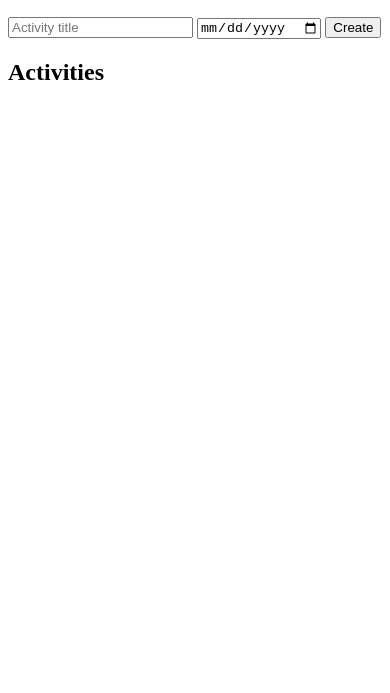
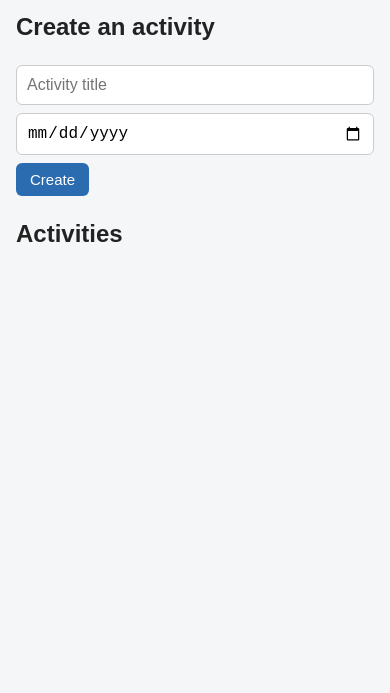
Before and after one commit to ajaygoviind/ShowUp, a website: page public/index.html in a window 390 px wide. Shown: the part 151-844 px from the top of the page. Drawn offline with Linux system fonts and the light colour scheme; no server answers.

Commit message:
add CSS styling and phone layout

```diff
--- a/public/index.html
+++ b/public/index.html
@@ -4,6 +4,7 @@
   <meta charset="UTF-8">
   <meta name="viewport" content="width=device-width, initial-scale=1.0">
   <title>ShowUp</title>
+    <link rel="stylesheet" href="style.css">
 </head>
 <body>
 
--- /dev/null
+++ b/public/style.css
@@ -0,0 +1,68 @@
+/* style.css — how ShowUp looks */
+
+/* Whole page */
+body {
+  font-family: Arial, sans-serif;
+  background: #f4f6f8;      /* light grey background */
+  color: #222;              /* dark text */
+  max-width: 600px;         /* don't stretch too wide on big screens */
+  margin: 0 auto;           /* centre the page */
+  padding: 16px;            /* space around the edges */
+}
+
+h1 {
+  color: #2b6cb0;           /* blue title */
+}
+
+/* Input boxes */
+input {
+  padding: 10px;
+  margin: 4px 0;
+  border: 1px solid #ccc;
+  border-radius: 6px;       /* rounded corners */
+  font-size: 16px;
+}
+
+/* All buttons */
+button {
+  padding: 8px 14px;
+  margin: 4px 4px 4px 0;
+  border: none;
+  border-radius: 6px;
+  background: #2b6cb0;
+  color: white;
+  font-size: 15px;
+  cursor: pointer;          /* hand cursor on hover */
+}
+
+button:hover {
+  background: #22558c;      /* darker blue when the mouse is over it */
+}
+
+/* Activity list: each activity becomes a white card */
+#activityList {
+  list-style: none;         /* remove the bullet points */
+  padding: 0;
+}
+
+#activityList li {
+  background: white;
+  padding: 12px;
+  margin-bottom: 10px;
+  border-radius: 8px;
+  box-shadow: 0 1px 3px rgba(0, 0, 0, 0.1);  /* soft shadow */
+}
+
+#activityList p {
+  margin: 6px 0 0;
+  color: #555;              /* RSVP answers in grey */
+  font-size: 14px;
+}
+
+/* Phones: on narrow screens, input boxes take the full width */
+@media (max-width: 500px) {
+  input {
+    width: 100%;
+    box-sizing: border-box;
+  }
+}
```
